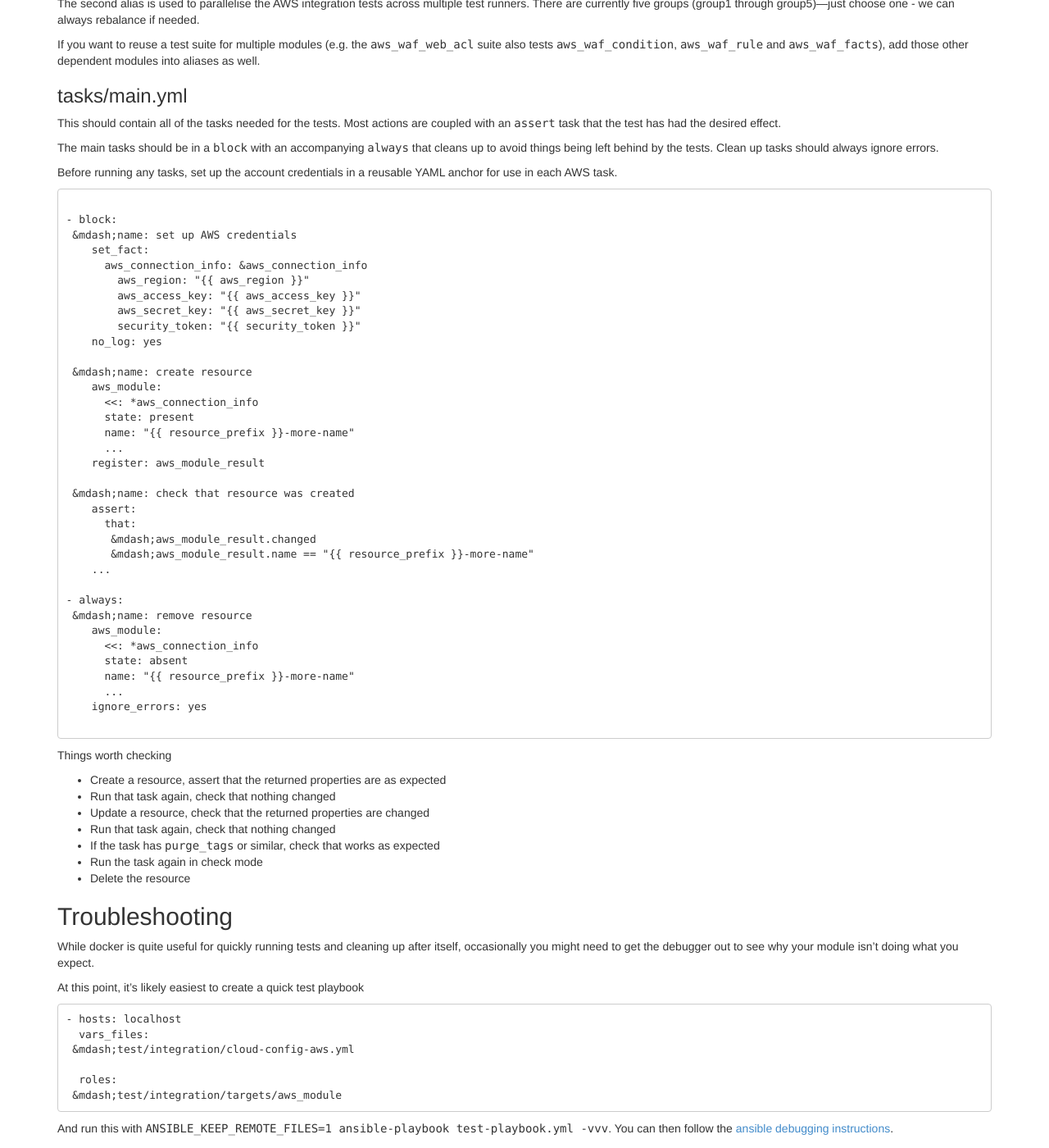
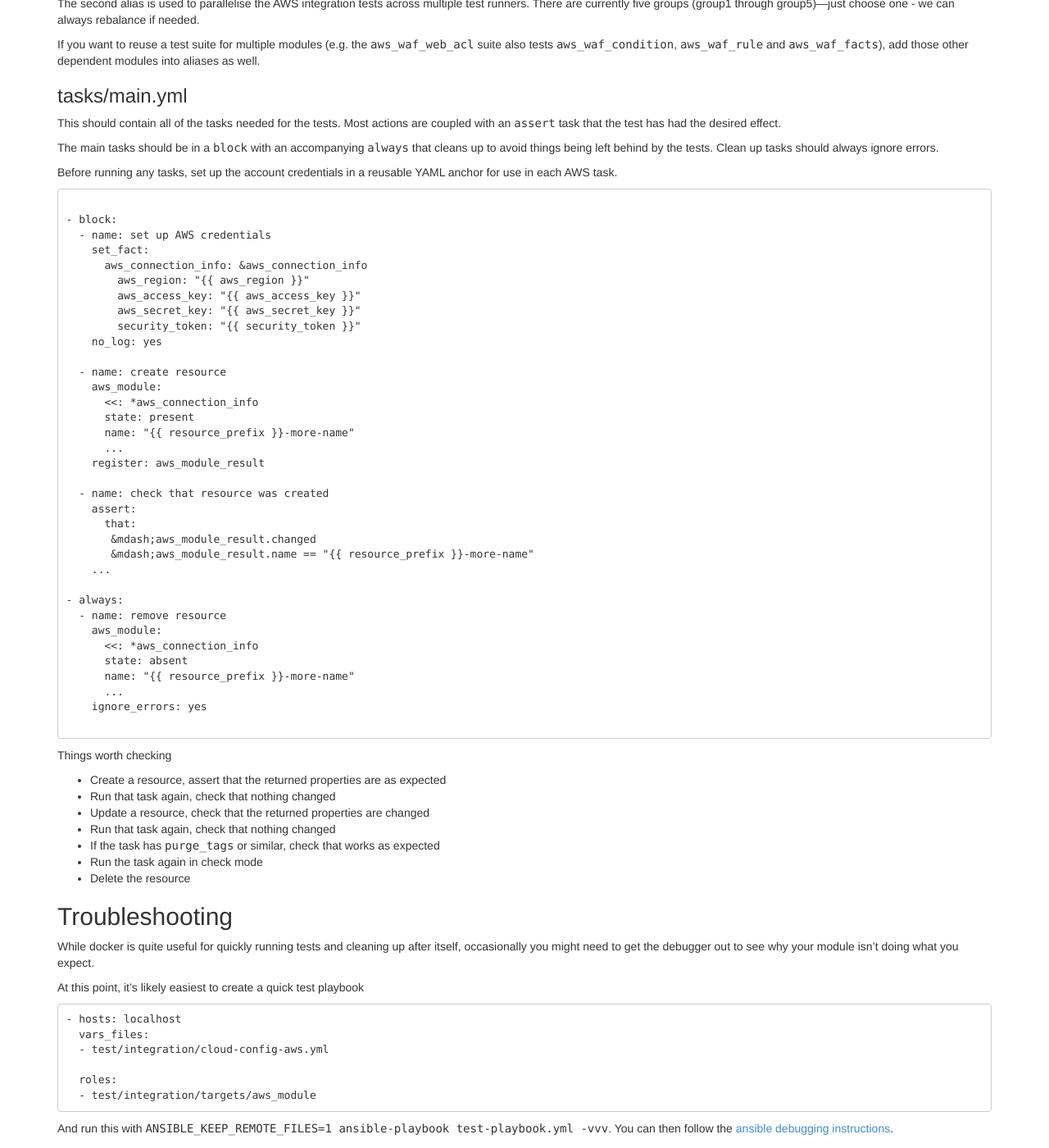
Before and after one commit to willthames/willthames.github.io, a Jekyll site: the page built from _posts/2017-07-17-so-you-want-to-test-aws-modules-for-ansible.markdown, in a window 1280 px wide and 1400 px high, scrolled down 3063 px. Shown: the whole window at 82% size. Built offline with Jekyll 4.4.1, drawn with Linux system fonts in a browser that asks for light colours; our own code applies the rules of GitHub Pages for plain Markdown files; some of the changed lines change nothing that is shown.

Commit message:
Fix mdash replacement errors in testing post

````diff
--- a/_posts/2017-07-17-so-you-want-to-test-aws-modules-for-ansible.markdown
+++ b/_posts/2017-07-17-so-you-want-to-test-aws-modules-for-ansible.markdown
@@ -238,7 +238,7 @@ anchor for use in each AWS task.
 ```
 {% raw %}
 - block:
- &mdash;name: set up AWS credentials
+  - name: set up AWS credentials
     set_fact:
       aws_connection_info: &aws_connection_info
         aws_region: "{{ aws_region }}"
@@ -247,7 +247,7 @@ anchor for use in each AWS task.
         security_token: "{{ security_token }}"
     no_log: yes
 
- &mdash;name: create resource
+  - name: create resource
     aws_module:
       <<: *aws_connection_info
       state: present
@@ -255,7 +255,7 @@ anchor for use in each AWS task.
       ...
     register: aws_module_result
 
- &mdash;name: check that resource was created
+  - name: check that resource was created
     assert:
       that:
        &mdash;aws_module_result.changed
@@ -263,7 +263,7 @@ anchor for use in each AWS task.
     ...
 
 - always:
- &mdash;name: remove resource
+  - name: remove resource
     aws_module:
       <<: *aws_connection_info
       state: absent
@@ -294,10 +294,10 @@ At this point, it's likely easiest to create a quick test playbook
 ```
 - hosts: localhost
   vars_files:
- &mdash;test/integration/cloud-config-aws.yml
+  - test/integration/cloud-config-aws.yml
 
   roles:
- &mdash;test/integration/targets/aws_module
+  - test/integration/targets/aws_module
 ```
 
 And run this with `ANSIBLE_KEEP_REMOTE_FILES=1 ansible-playbook test-playbook.yml -vvv`.
````
